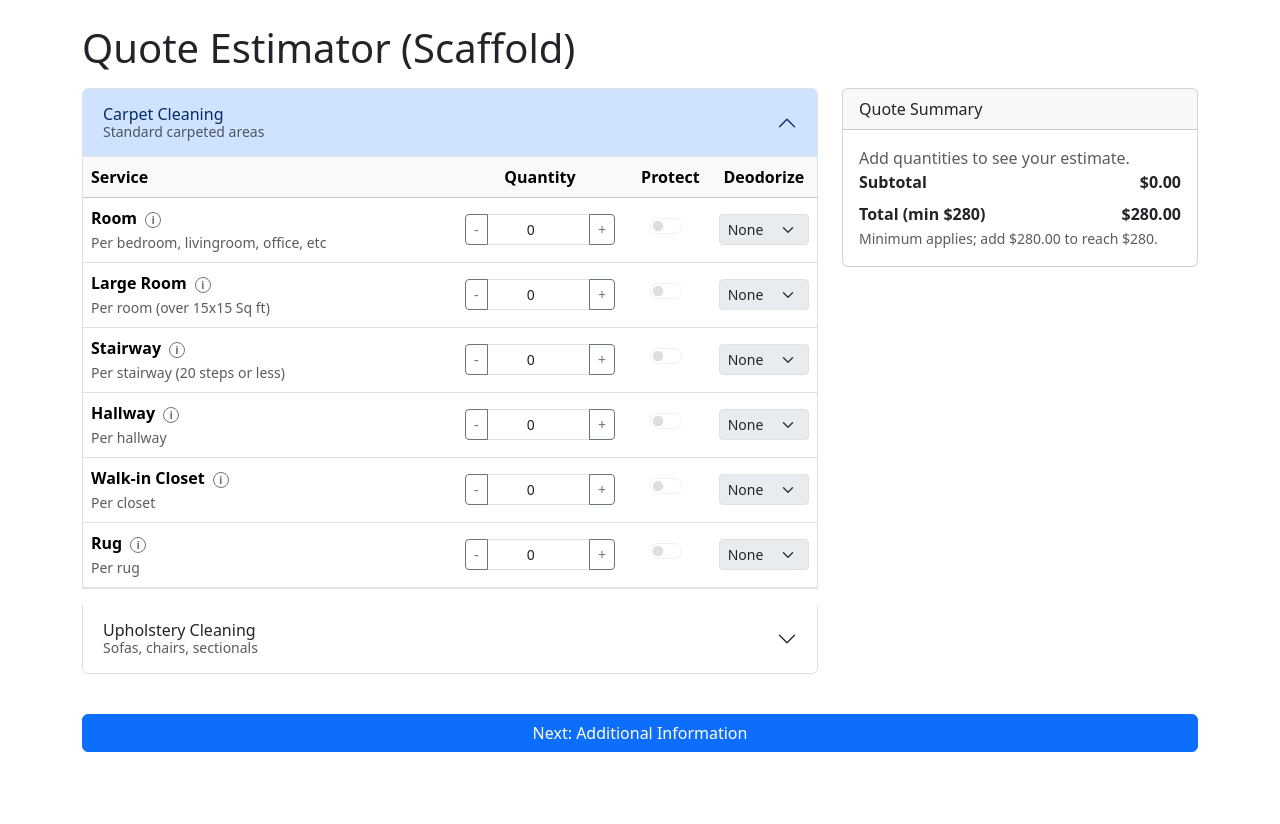
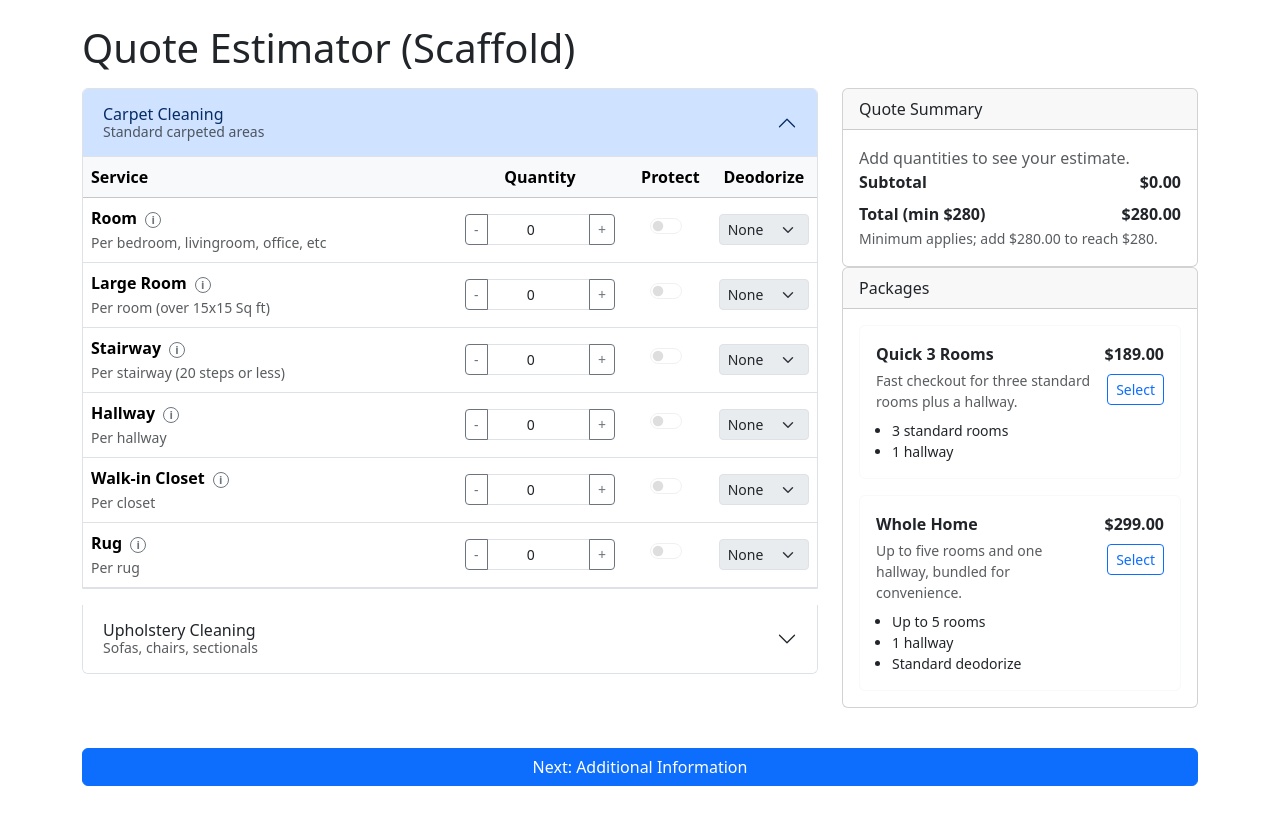
Before and after one commit to WeishiBYU/AFC-Redo, a React (Vite) app: page / in a window 1280 px wide. Shown: the top 824 px of the page. Built offline with nearby package versions, Linux system fonts and the light colour scheme.

Commit message:
Everything working with packeages

```diff
--- a/src/components/QuoteEstimator.jsx
+++ b/src/components/QuoteEstimator.jsx
@@ -12,7 +12,7 @@ function formatCurrency(symbol, amount) {
 }
 
 function QuoteEstimator({ selections: selectionsProp, onSelectionsChange, onTotalsChange, onValidityChange, onDisclaimersChange }) {
-  const { currency, minTotal, categories, deodorizeOptions } = pricingConfig;
+  const { currency, minTotal, categories, deodorizeOptions, packages: packageOptions = [] } = pricingConfig;
   const normalizedDeodorizeOptions = useMemo(() => {
     return (deodorizeOptions || []).map((opt) => {
       if (typeof opt === 'string') return { value: opt, label: opt, disclaimer: null };
@@ -22,13 +22,24 @@ function QuoteEstimator({ selections: selectionsProp, onSelectionsChange, onTota
   }, [deodorizeOptions]);
   const deodorizeMap = useMemo(() => new Map(normalizedDeodorizeOptions.map((opt) => [opt.value, opt])), [normalizedDeodorizeOptions]);
   const defaultDeodorize = normalizedDeodorizeOptions[0]?.value || 'none';
+  const carpetItemIds = useMemo(() => {
+    const carpetCat = categories.find((c) => c.id === 'carpet');
+    return new Set((carpetCat?.items || []).map((i) => i.id));
+  }, [categories]);
+  const [selectedPackageId, setSelectedPackageId] = useState(null);
   const [localSelections, setLocalSelections] = useState(() => selectionsProp || {});
   const [qtyInputs, setQtyInputs] = useState({});
 
   const selections = selectionsProp ?? localSelections;
   const setSelections = onSelectionsChange ?? setLocalSelections;
+  const selectedPackage = useMemo(
+    () => (packageOptions || []).find((p) => p.id === selectedPackageId) || null,
+    [packageOptions, selectedPackageId]
+  );
+  const carpetLocked = Boolean(selectedPackage);
 
   const handleQtyChange = (itemId, delta) => {
+    if (carpetLocked && carpetItemIds.has(itemId)) return;
     setSelections((prev) => {
       const current = prev[itemId] || { qty: 0, protect: false, deodorize: defaultDeodorize };
       const nextQty = clamp((current.qty || 0) + delta, 0);
@@ -38,6 +49,7 @@ function QuoteEstimator({ selections: selectionsProp, onSelectionsChange, onTota
   };
 
   const handleQtyInput = (itemId, value) => {
+    if (carpetLocked && carpetItemIds.has(itemId)) return;
     const parsed = Number.parseInt(value, 10);
     setQtyInputs((prev) => ({ ...prev, [itemId]: value }));
     setSelections((prev) => {
@@ -48,10 +60,12 @@ function QuoteEstimator({ selections: selectionsProp, onSelectionsChange, onTota
   };
 
   const handleQtyFocus = (itemId) => {
+    if (carpetLocked && carpetItemIds.has(itemId)) return;
     setQtyInputs((prev) => ({ ...prev, [itemId]: '' }));
   };
 
   const handleQtyBlur = (itemId) => {
+    if (carpetLocked && carpetItemIds.has(itemId)) return;
     setQtyInputs((prev) => {
       const raw = prev[itemId];
       if (raw === undefined || raw === '') {
@@ -69,6 +83,7 @@ function QuoteEstimator({ selections: selectionsProp, onSelectionsChange, onTota
   };
 
   const handleProtectToggle = (itemId, enabled) => {
+    if (carpetLocked && carpetItemIds.has(itemId)) return;
     setSelections((prev) => {
       const current = prev[itemId] || { qty: 0, protect: false, deodorize: defaultDeodorize };
       return { ...prev, [itemId]: { ...current, protect: enabled && (current.qty > 0) } };
@@ -76,6 +91,7 @@ function QuoteEstimator({ selections: selectionsProp, onSelectionsChange, onTota
   };
 
   const handleDeodorize = (itemId, value) => {
+    if (carpetLocked && carpetItemIds.has(itemId)) return;
     setSelections((prev) => {
       const current = prev[itemId] || { qty: 0, protect: false, deodorize: defaultDeodorize };
       const safeValue = deodorizeMap.has(value) ? value : defaultDeodorize;
@@ -83,9 +99,40 @@ function QuoteEstimator({ selections: selectionsProp, onSelectionsChange, onTota
     });
   };
 
+  const handlePackageSelect = (pkgId) => {
+    setSelectedPackageId(pkgId || null);
+    if (pkgId) {
+      setSelections((prev) => {
+        const next = { ...prev };
+        carpetItemIds.forEach((id) => {
+          next[id] = { qty: 0, protect: false, deodorize: defaultDeodorize };
+        });
+        return next;
+      });
+      setQtyInputs((prev) => {
+        const next = { ...prev };
+        carpetItemIds.forEach((id) => {
+          next[id] = '0';
+        });
+        return next;
+      });
+    }
+  };
+
   const totals = useMemo(() => {
     let subtotal = 0;
     const lines = [];
+    if (selectedPackage) {
+      subtotal += selectedPackage.price || 0;
+      lines.push({
+        id: `package-${selectedPackage.id}`,
+        label: selectedPackage.label,
+        qty: 1,
+        unitPrice: selectedPackage.price || 0,
+        linePrice: selectedPackage.price || 0,
+        isPackage: true,
+      });
+    }
     categories.forEach((cat) => {
       cat.items.forEach((item) => {
         const sel = selections[item.id];
@@ -107,10 +154,13 @@ function QuoteEstimator({ selections: selectionsProp, onSelectionsChange, onTota
     });
     const enforcedTotal = Math.max(subtotal, minTotal);
     return { subtotal, enforcedTotal, lines };
-  }, [categories, minTotal, selections]);
+  }, [categories, minTotal, selections, selectedPackage]);
 
   const activeDisclaimers = useMemo(() => {
     const result = [];
+    if (selectedPackage?.disclaimer) {
+      result.push({ id: `package-${selectedPackage.id}`, label: selectedPackage.label, message: selectedPackage.disclaimer });
+    }
     categories.forEach((cat) => {
       cat.items.forEach((item) => {
         const sel = selections[item.id];
@@ -125,7 +175,7 @@ function QuoteEstimator({ selections: selectionsProp, onSelectionsChange, onTota
       });
     });
     return result;
-  }, [categories, selections, deodorizeMap]);
+  }, [categories, selections, deodorizeMap, selectedPackage]);
 
   useEffect(() => {
     if (onTotalsChange) {
@@ -139,6 +189,25 @@ function QuoteEstimator({ selections: selectionsProp, onSelectionsChange, onTota
   useEffect(() => {
     if (onDisclaimersChange) onDisclaimersChange(activeDisclaimers);
   }, [activeDisclaimers, onDisclaimersChange]);
+
+  useEffect(() => {
+    if (!selectedPackage) return;
+    // Ensure carpet lines stay zeroed while a package is active.
+    setSelections((prev) => {
+      const next = { ...prev };
+      carpetItemIds.forEach((id) => {
+        next[id] = { qty: 0, protect: false, deodorize: defaultDeodorize };
+      });
+      return next;
+    });
+    setQtyInputs((prev) => {
+      const next = { ...prev };
+      carpetItemIds.forEach((id) => {
+        next[id] = '0';
+      });
+      return next;
+    });
+  }, [selectedPackage, carpetItemIds, defaultDeodorize, setSelections]);
 
   return (
     <>
@@ -187,6 +256,7 @@ function QuoteEstimator({ selections: selectionsProp, onSelectionsChange, onTota
                           const displayQty = qtyInputs[item.id] ?? String(sel.qty ?? 0);
                           const itemDisclaimerActive = item.disclaimer && sel.qty > 0;
                           const deodorizeDisclaimerActive = sel.qty > 0 && deodorizeOpt?.disclaimer;
+                          const itemLocked = carpetLocked && carpetItemIds.has(item.id);
                           return (
                             <tr key={item.id}>
                               <td>
@@ -203,17 +273,18 @@ function QuoteEstimator({ selections: selectionsProp, onSelectionsChange, onTota
                               </td>
                               <td className="text-center" style={{ minWidth: '130px' }}>
                                 <div className="input-group input-group-sm justify-content-center" style={{ maxWidth: '150px', margin: '0 auto' }}>
-                                  <button className="btn btn-outline-secondary" type="button" onClick={() => handleQtyChange(item.id, -1)}>-</button>
+                                  <button className="btn btn-outline-secondary" type="button" disabled={itemLocked} onClick={() => handleQtyChange(item.id, -1)}>-</button>
                                   <input
                                     type="number"
                                     className="form-control text-center"
                                     min="0"
                                     value={displayQty}
+                                    disabled={itemLocked}
                                     onChange={(e) => handleQtyInput(item.id, e.target.value)}
                                     onFocus={() => handleQtyFocus(item.id)}
                                     onBlur={() => handleQtyBlur(item.id)}
                                   />
-                                  <button className="btn btn-outline-secondary" type="button" onClick={() => handleQtyChange(item.id, 1)}>+</button>
+                                  <button className="btn btn-outline-secondary" type="button" disabled={itemLocked} onClick={() => handleQtyChange(item.id, 1)}>+</button>
                                 </div>
                               </td>
                               <td className="text-center">
@@ -223,7 +294,7 @@ function QuoteEstimator({ selections: selectionsProp, onSelectionsChange, onTota
                                     type="checkbox"
                                     role="switch"
                                     checked={sel.protect && sel.qty > 0}
-                                    disabled={sel.qty === 0}
+                                    disabled={sel.qty === 0 || itemLocked}
                                     onChange={(e) => handleProtectToggle(item.id, e.target.checked)}
                                   />
                                 </div>
@@ -233,7 +304,7 @@ function QuoteEstimator({ selections: selectionsProp, onSelectionsChange, onTota
                                   <select
                                     className="form-select form-select-sm"
                                     value={sel.deodorize}
-                                    disabled={sel.qty === 0}
+                                    disabled={sel.qty === 0 || itemLocked}
                                     onChange={(e) => handleDeodorize(item.id, e.target.value)}
                                   >
                                     {normalizedDeodorizeOptions.map((opt) => (
@@ -262,6 +333,7 @@ function QuoteEstimator({ selections: selectionsProp, onSelectionsChange, onTota
                       const displayQty = qtyInputs[item.id] ?? String(sel.qty ?? 0);
                       const itemDisclaimerActive = item.disclaimer && sel.qty > 0;
                       const deodorizeDisclaimerActive = sel.qty > 0 && deodorizeOpt?.disclaimer;
+                      const itemLocked = carpetLocked && carpetItemIds.has(item.id);
                       return (
                         <div className="accordion" key={`m-${item.id}`} id={`acc-${cat.id}-${item.id}`}>
                           <div className="accordion-item">
@@ -300,17 +372,18 @@ function QuoteEstimator({ selections: selectionsProp, onSelectionsChange, onTota
                                 <div className="mb-3">
                                   <label className="form-label">Quantity</label>
                                   <div className="input-group input-group-sm">
-                                    <button className="btn btn-outline-secondary" type="button" onClick={() => handleQtyChange(item.id, -1)}>-</button>
+                                    <button className="btn btn-outline-secondary" type="button" disabled={itemLocked} onClick={() => handleQtyChange(item.id, -1)}>-</button>
                                     <input
                                       type="number"
                                       className="form-control text-center"
                                       min="0"
                                       value={displayQty}
+                                      disabled={itemLocked}
                                       onChange={(e) => handleQtyInput(item.id, e.target.value)}
                                       onFocus={() => handleQtyFocus(item.id)}
                                       onBlur={() => handleQtyBlur(item.id)}
                                     />
-                                    <button className="btn btn-outline-secondary" type="button" onClick={() => handleQtyChange(item.id, 1)}>+</button>
+                                    <button className="btn btn-outline-secondary" type="button" disabled={itemLocked} onClick={() => handleQtyChange(item.id, 1)}>+</button>
                                   </div>
                                 </div>
                                 <div className="mb-3">
@@ -320,7 +393,7 @@ function QuoteEstimator({ selections: selectionsProp, onSelectionsChange, onTota
                                       type="checkbox"
                                       role="switch"
                                       checked={sel.protect && sel.qty > 0}
-                                      disabled={sel.qty === 0}
+                                      disabled={sel.qty === 0 || itemLocked}
                                       onChange={(e) => handleProtectToggle(item.id, e.target.checked)}
                                     />
                                     <label className="form-check-label">Protect</label>
@@ -332,7 +405,7 @@ function QuoteEstimator({ selections: selectionsProp, onSelectionsChange, onTota
                                     <select
                                       className="form-select form-select-sm"
                                       value={sel.deodorize}
-                                      disabled={sel.qty === 0}
+                                      disabled={sel.qty === 0 || itemLocked}
                                       onChange={(e) => handleDeodorize(item.id, e.target.value)}
                                     >
                                       {normalizedDeodorizeOptions.map((opt) => (
@@ -362,6 +435,49 @@ function QuoteEstimator({ selections: selectionsProp, onSelectionsChange, onTota
 
       <div className="col-lg-4">
         <QuoteSummary currency={currency} minTotal={minTotal} totals={totals} disclaimers={activeDisclaimers} />
+        <div className="card mb-3">
+          <div className="card-header">Packages</div>
+          <div className="card-body d-flex flex-column gap-3">
+            {(packageOptions || []).length === 0 ? (
+              <small className="text-muted mb-0">No packages available.</small>
+            ) : (
+              <>
+                {(packageOptions || []).map((pkg) => (
+                  <div key={pkg.id} className={`border rounded p-3 ${selectedPackageId === pkg.id ? 'border-primary' : 'border-light'}`}>
+                    <div className="d-flex justify-content-between align-items-start gap-2">
+                      <div>
+                        <div className="fw-semibold mb-1">{pkg.label}</div>
+                        {pkg.description ? <div className="text-muted small">{pkg.description}</div> : null}
+                        {Array.isArray(pkg.includes) && pkg.includes.length > 0 ? (
+                          <ul className="small mb-0 mt-2 ps-3">
+                            {pkg.includes.map((inc, idx) => (
+                              <li key={idx}>{inc}</li>
+                            ))}
+                          </ul>
+                        ) : null}
+                        {pkg.disclaimer && selectedPackageId === pkg.id ? (
+                          <div className="alert alert-warning p-2 small mb-0 mt-2">
+                            <strong>Disclaimer:</strong> {pkg.disclaimer}
+                          </div>
+                        ) : null}
+                      </div>
+                      <div className="text-end">
+                        <div className="fw-semibold">{formatCurrency(currency, pkg.price || 0)}</div>
+                        <button
+                          type="button"
+                          className="btn btn-sm btn-outline-primary mt-2"
+                          onClick={() => handlePackageSelect(selectedPackageId === pkg.id ? null : pkg.id)}
+                        >
+                          {selectedPackageId === pkg.id ? 'Selected (click to clear)' : 'Select'}
+                        </button>
+                      </div>
+                    </div>
+                  </div>
+                ))}
+              </>
+            )}
+          </div>
+        </div>
       </div>
     </div>
     </>
--- a/src/config/pricing.json
+++ b/src/config/pricing.json
@@ -25,6 +25,24 @@
       ]
     }
   ],
+  "packages": [
+    {
+      "id": "quick-3",
+      "label": "Quick 3 Rooms",
+      "price": 189,
+      "description": "Fast checkout for three standard rooms plus a hallway.",
+      "includes": ["3 standard rooms", "1 hallway"],
+      "disclaimer": "Selecting a package disables individual carpet selections."
+    },
+    {
+      "id": "whole-home",
+      "label": "Whole Home",
+      "price": 299,
+      "description": "Up to five rooms and one hallway, bundled for convenience.",
+      "includes": ["Up to 5 rooms", "1 hallway", "Standard deodorize"],
+      "disclaimer": "Package replaces carpet a la carte selections."
+    }
+  ],
   "deodorizeOptions": [
     { "value": "none", "label": "None" },
     { "value": "mild", "label": "Mild", "disclaimer": "We will try our best to reduce odors, but deep or old odors may remain after treatment." },
```
